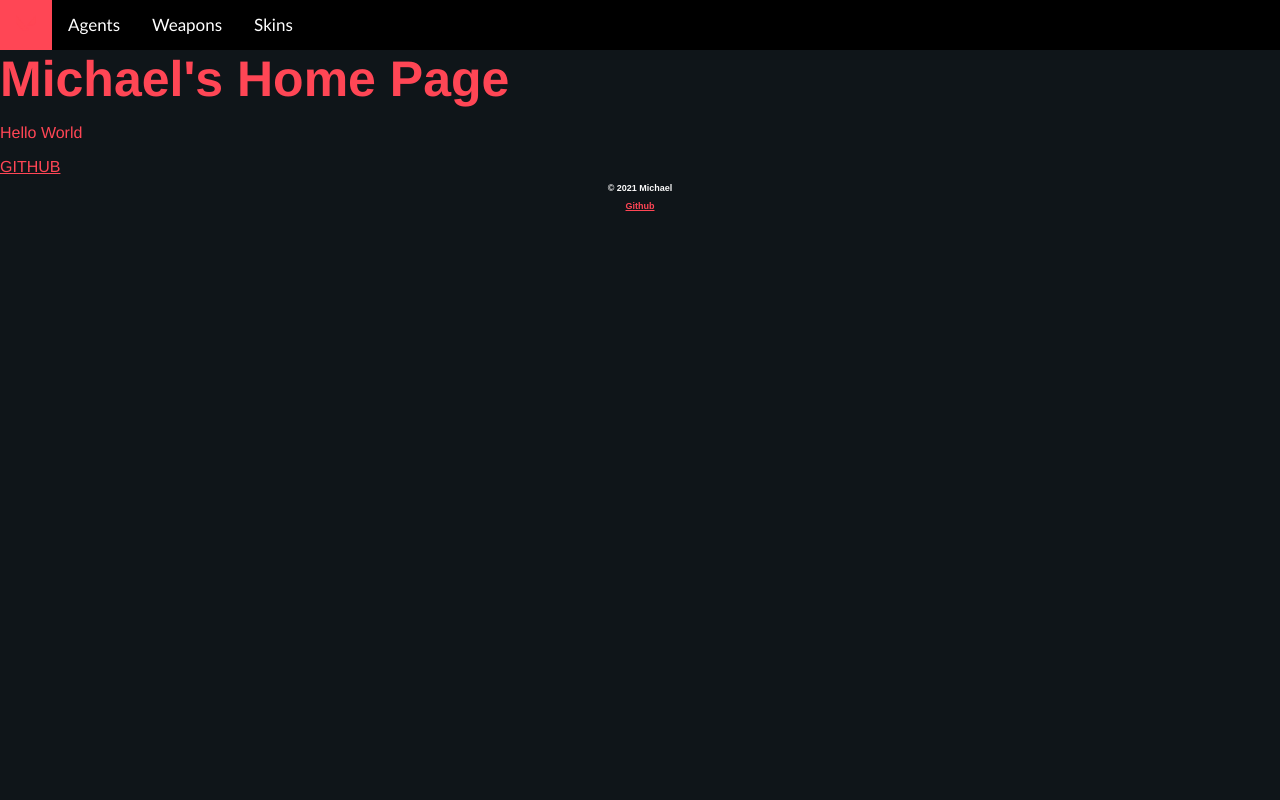
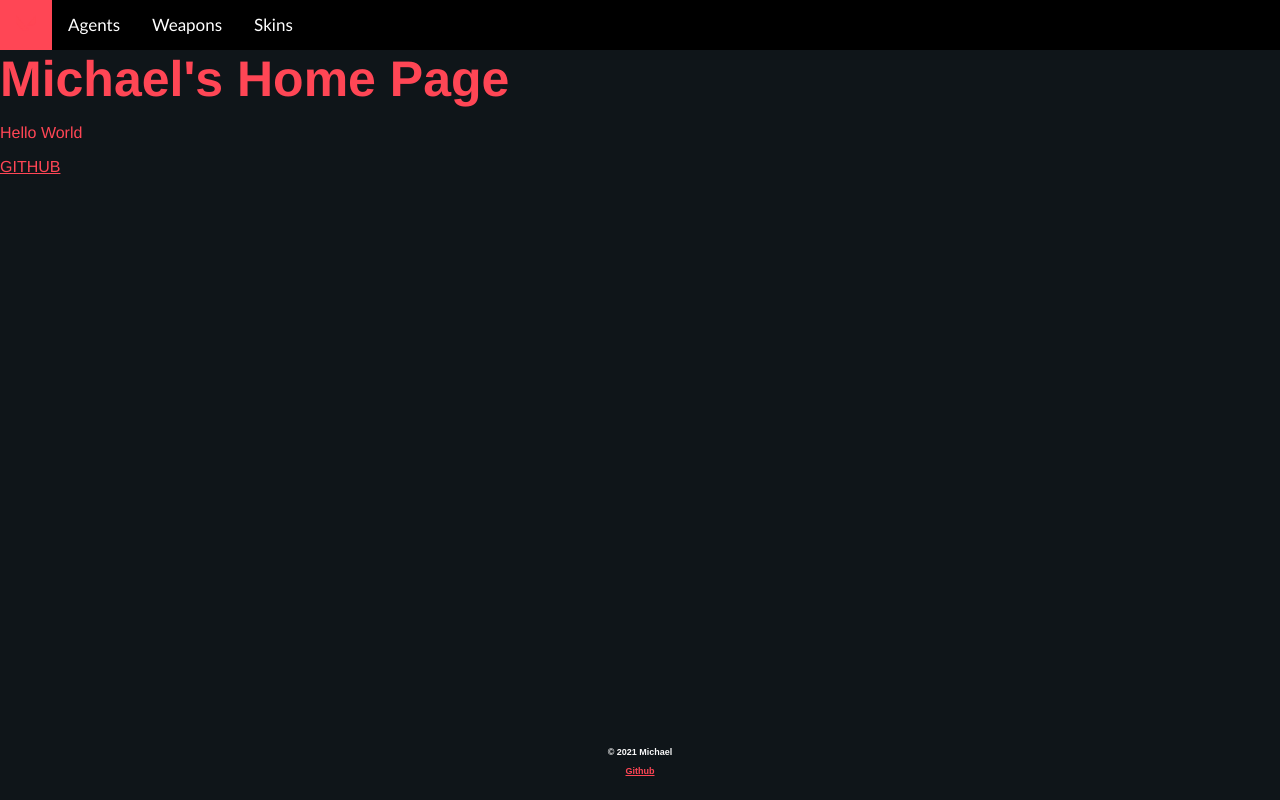
Before and after one commit to michaelocez/Valorant, a Flask app: page / in a window 1280 px wide. Run offline with Flask 2, Linux system fonts and the light colour scheme.

Commit message:
'fixed' footer

```diff
--- a/static/css/style.css
+++ b/static/css/style.css
@@ -61,6 +61,12 @@ h2{
   font-family:sans-serif;
 }
 
+h3{
+  color:#F9F9F9;
+  font-size: 9px;
+  font-family:sans-serif;
+}
+
 p{
   color:#ff4655;
 }
@@ -78,18 +84,14 @@ b{
   width: 850px;
 }
 
-
-
-/*NAV BAR */
 .topnav {
+  position: relative;
   background-color: #000000;
   overflow: hidden;
-  padding: 0px;
-  margin: 0px;
 }
 
 .topnav a {
-  float: left;
+  float:left;
   color: #ffffff;
   text-align: center;
   font-family: 'Trebuchet MS', sans-serif;
@@ -102,3 +104,11 @@ b{
   background-color: #ff4655;
   color: #ffffff;
 }
+
+.footer{
+  position: fixed;
+  bottom: 0%;
+  width:100%;
+  height:60px;
+  overflow: hidden;
+}
--- a/templates/footer.html
+++ b/templates/footer.html
@@ -1,6 +1,8 @@
-<center>
-<h2> &copy; 2021 Michael</h2>
-<h2>
-<a href="https://github.com/michaelocez">Github</a>
-</h2>
-</center>
+<div class ='footer'>
+  <center>
+  <h2> &copy; 2021 Michael</h2>
+  <h3>
+  <a href="https://github.com/michaelocez">Github</a>
+  </h3>
+  </center>
+</div>
--- a/templates/skins.html
+++ b/templates/skins.html
@@ -5,7 +5,7 @@
 
 <!-- debug -->
 
-<b> SKINCOLLECTIONNAME Collection </b>
+<b> {{skins[4]}} Collection </b>
 
 <img src="/static/images/{{skins[5]}}.png" class = "SkinCollectionImages" alt="Skin Collection Images" width="400" height="195">
 
```
Also changed, not shown: 1 other file.
